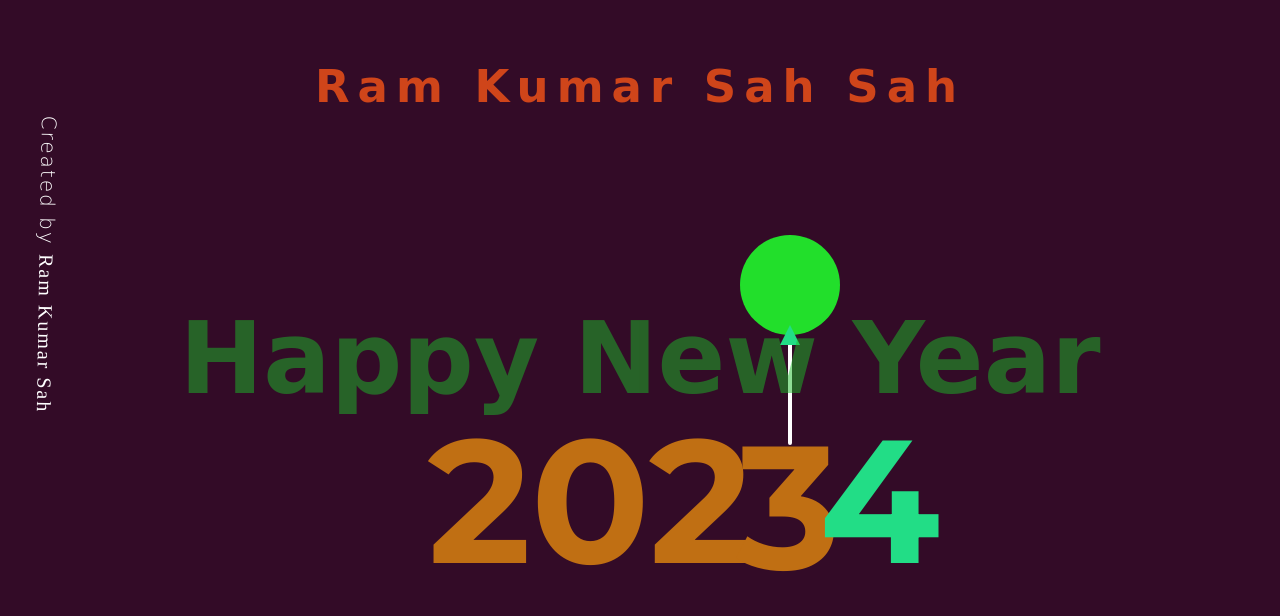
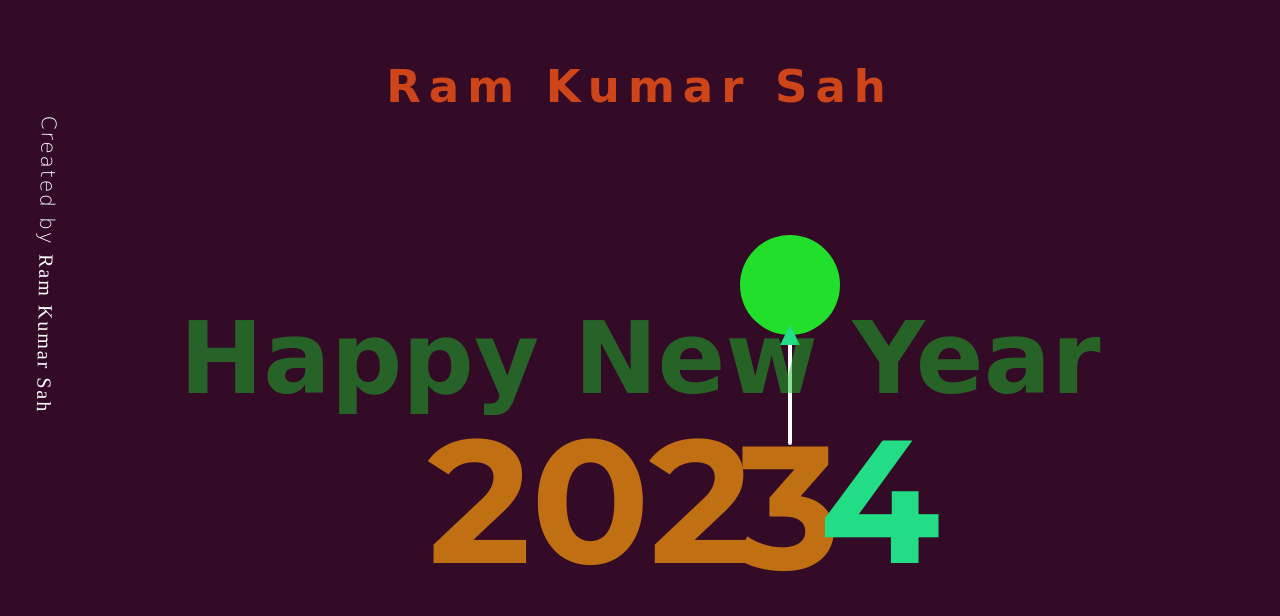
Before and after one commit to ramkumarsah/year-2024, a plain HTML site: page index.html in a window 1280 px wide. Drawn offline with Linux system fonts and the light colour scheme; a web font is replaced by a local one.

Commit message:
name change index.html

```diff
--- a/index.html
+++ b/index.html
@@ -7,7 +7,7 @@
 </head>
 <body>
     <div class="credit"><p> Created by <span>Ram Kumar Sah </span></p></div>
-    <h2>Ram Kumar Sah Sah</h2>
+    <h2>Ram Kumar Sah</h2>
     <div class="happy">Happy New Year</div>
     <div class="sec1">
         <span>202</span>
```
